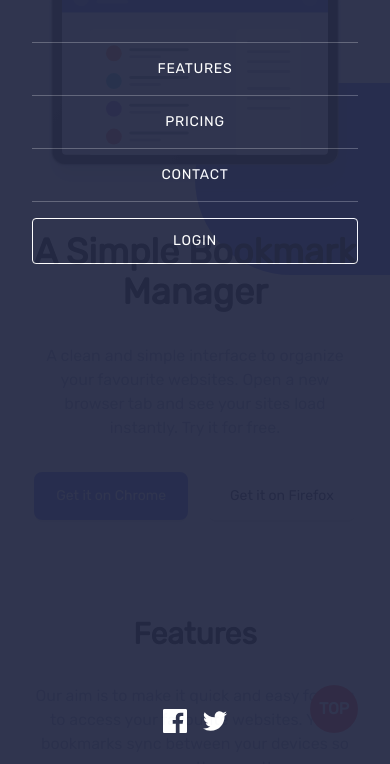
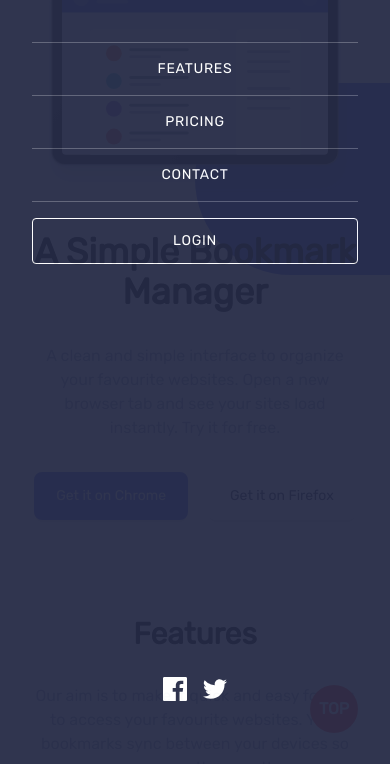
Before and after one commit to ryupesh/fem-landing-bookmark, a website: page public/index.html in a window 390 px wide. Both pictures are taken after a click on the button 346 px from the left and 44 px from the top of the page. Shown: the part 79-843 px from the top of the page. Drawn offline with Linux system fonts and the light colour scheme.

Commit message:
social icon visible on opened mobile menu

```diff
--- a/public/index.html
+++ b/public/index.html
@@ -58,7 +58,7 @@
                         </li>
                     </ul>
                 </nav>
-                <div class="hidden flex items-center justify-center space-x-4 mt-auto">
+                <div class="hidden flex items-center justify-center space-x-4 mt-auto mb-8">
                     <svg class="fill-white hover:fill-red-500" xmlns="http://www.w3.org/2000/svg" width="24"
                         height="24">
                         <path fill="" fill-rule="evenodd"
```
Also changed, not shown: public/style.css.
